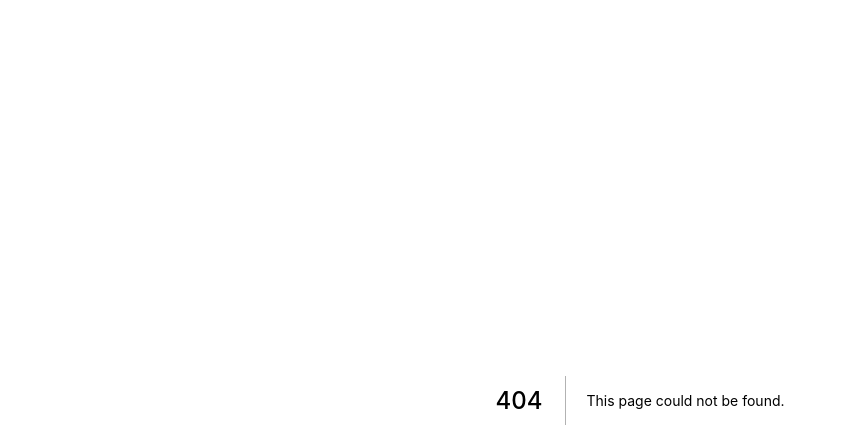
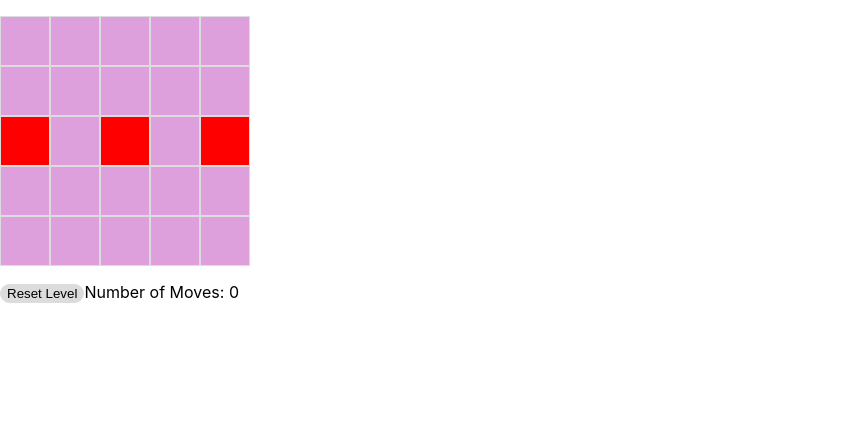
Before and after one commit to kelcharge/games, a Next.js app: page /lightsout in a window 1280 px wide. Before the commit this address had no page. Shown: the top 448 px of the page, without its empty margins (0-847 px from the left). Built offline with nearby package versions, Linux system fonts and the light colour scheme.

Commit message:
Prettier, lightsout, add highscore

```diff
--- /dev/null
+++ b/src/pages/api/add-highscore.ts
@@ -0,0 +1,20 @@
+import { NextApiRequest, NextApiResponse } from "next";
+
+import { prisma } from "../../db/client";
+
+export default async (req: NextApiRequest, res: NextApiResponse) => {
+    const body = req.body;
+
+    const highscore = await prisma.highScore.create({
+        data: body
+    });
+
+    // Take option to limit the amount of records returned
+    // const data = await prisma.highScore.findMany();
+
+
+    // res.send(JSON.stringify(data));
+
+    res.send(highscore);
+
+}
--- a/src/pages/api/hello.ts
+++ /dev/null
@@ -1,13 +0,0 @@
-// Next.js API route support: https://nextjs.org/docs/api-routes/introduction
-import type { NextApiRequest, NextApiResponse } from 'next'
-
-type Data = {
-  name: string
-}
-
-export default function handler(
-  req: NextApiRequest,
-  res: NextApiResponse<Data>
-) {
-  res.status(200).json({ name: 'John Doe' })
-}
--- /dev/null
+++ b/src/pages/lightsout.tsx
@@ -0,0 +1,109 @@
+import { useEffect, useState } from "react";
+
+import styles from "../styles/LightsOut.module.css";
+
+const LEVELS = [[10, 12, 14]];
+
+export default function LightsOut() {
+    // Setup
+    const [hasWon, setHasWon] = useState(false);
+    const [size, setSize] = useState(25);
+    const [lights, setLights] = useState(Array(size).fill(false));
+    const [isLoaded, setIsLoaded] = useState(false);
+    const [moveCount, setMoveCount] = useState(0);
+
+    useEffect(() => {
+        resetLevel(0);
+        setIsLoaded(true);
+    }, []);
+
+    useEffect(() => {
+        if (isLoaded) {
+            const anyOn = lights.filter((isOn) => isOn === true);
+
+            if (anyOn.length === 0) {
+                setHasWon(true);
+
+                const requestOptions = {
+                    method: "POST",
+                    headers: { "Content-Type": "application/json" },
+                    body: JSON.stringify({
+                        username: "KEL",
+                        moveCount: moveCount,
+                    }),
+                };
+                fetch("/api/add-highscore", requestOptions)
+                    .then((response) => response.json())
+                    .then((data) => console.log(data));
+            }
+        }
+    }, [lights]);
+
+    function toggleLight(i: number) {
+        return lights.map((value, index) => {
+            if (i === index) {
+                return !value;
+            } else if (index === i - 1 && hasRemainder(i, 5)) {
+                return !value;
+            } else if (index === i + 1 && hasRemainder(i + 1, 5)) {
+                return !value;
+            } else if (index === i - 5) {
+                return !value;
+            } else if (index === i + 5) {
+                return !value;
+            } else {
+                return value;
+            }
+        });
+    }
+
+    function hasRemainder(value: number, against: number) {
+        return value % against !== 0;
+    }
+
+    function toggleLights(i: number) {
+        setLights(toggleLight(i));
+        setMoveCount(moveCount + 1);
+    }
+
+    function resetLevel(level: number) {
+        setHasWon(false);
+        setMoveCount(0);
+        setLights(
+            lights.map((value, index) => {
+                return LEVELS[level].includes(index) ? !value : value;
+            })
+        );
+    }
+
+    return (
+        <>
+            <div className={styles.board}>
+                <div
+                    className={styles.win + " " + (!hasWon ? styles.hide : "")}
+                >
+                    <span>You won!</span>
+                </div>
+                <ul className={styles.row}>
+                    {lights.map((value, i) => {
+                        return (
+                            <li
+                                key={i}
+                                className={
+                                    (value === true ? styles.on : styles.off) +
+                                    " " +
+                                    styles.square
+                                }
+                                onClick={() => toggleLights(i)}
+                            ></li>
+                        );
+                    })}
+                </ul>
+            </div>
+            <button className={styles.button} onClick={() => resetLevel(0)}>
+                Reset Level
+            </button>
+            <span>Number of Moves: {moveCount}</span>
+        </>
+    );
+}
--- a/src/styles/Home.module.css
+++ b/src/styles/Home.module.css
@@ -8,7 +8,7 @@
   flex: 1;
   display: flex;
   flex-direction: column;
-  justify-content: center;
+
   align-items: center;
 }
 
--- /dev/null
+++ b/src/styles/LightsOut.module.css
@@ -0,0 +1,63 @@
+.board {
+    display: flex;
+    position: relative;
+}
+
+.row {
+    display: flex;
+    flex-direction: row;
+    flex-wrap: wrap;
+    max-width: 250px;
+    padding: 0;
+}
+
+.on {
+    background-color: red;
+}
+
+.off {
+    background-color: plum;
+}
+
+.square {
+    width: 50px;
+    height: 50px;
+    border: 1px solid gainsboro;
+}
+
+.square:hover {
+    cursor: pointer;
+}
+
+.square::after {
+    content: "";
+}
+
+.button {
+    background-color: gainsboro;
+    border: 1px groove gainsboro;
+    border-radius: 10px;
+}
+
+.button:hover {
+    cursor: pointer;
+}
+
+.button:active {
+    border: 1px solid gray;
+}
+
+.win {
+    position: absolute;
+    font-size: 38px;
+    font-weight: bold;
+    width: 100%;
+    height: 100%;
+    display: flex;
+    justify-content: center;
+    align-items: center;
+}
+
+.hide {
+    display: none;
+}
--- a/src/styles/globals.css
+++ b/src/styles/globals.css
@@ -4,6 +4,11 @@ body {
   margin: 0;
   font-family: -apple-system, BlinkMacSystemFont, Segoe UI, Roboto, Oxygen,
     Ubuntu, Cantarell, Fira Sans, Droid Sans, Helvetica Neue, sans-serif;
+}
+
+ul {
+  list-style: none;
+  padding: 0;
 }
 
 a {
```
Also changed, not shown: src/pages/index.tsx (+20 -10 lines), 1 other file (tests, documents, lock files or other folders).
